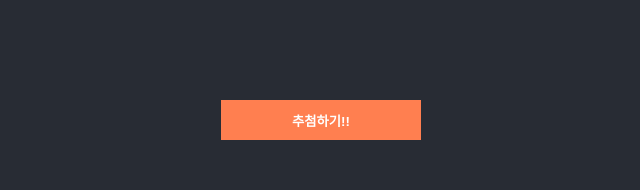
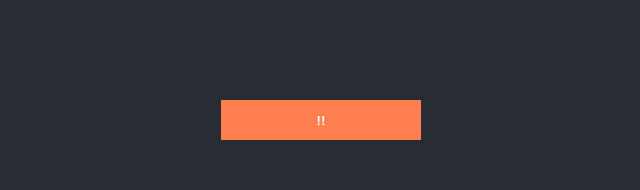
Before and after one commit to jjanddak/ts-lottery, a React (Create React App) app: page / in a window 1280 px wide. Shown: the top 190 px of the page, without its empty margins (319-959 px from the left). Built offline with nearby package versions, Linux system fonts and the light colour scheme.

Commit message:
추첨클릭시 추첨 완료까지 버튼 비활성화

```diff
--- a/src/App.tsx
+++ b/src/App.tsx
@@ -1,77 +1,90 @@
-import './App.css';
+import "./App.css";
 
 function App() {
-  function createLotto(){
-    let result:number[]=[];
+  function createLotto() {
+    // const btn: HTMLElement | null = document.getElementById('btn')
+    // btn?.setAttribute('disabled', '')
+    disableBtn(true)
+    let result: number[] = [];
 
-    function pickSome(digit:number){
-      let repeat = (Math.floor(Math.random()*10)%2)+1
+    function pickSome(digit: number) {
+      let repeat = (Math.floor(Math.random() * 10) % 2) + 1;
 
-      if(digit===40){
-        for(let i=0; i<repeat; i++){
-          if(result.length===6) return;
-          let pickedNum = (Math.floor(Math.random()*10)%6)+digit;
-          if(!result.includes(pickedNum)){
+      if (digit === 40) {
+        for (let i = 0; i < repeat; i++) {
+          if (result.length === 6) return;
+          let pickedNum = (Math.floor(Math.random() * 10) % 6) + digit;
+          if (!result.includes(pickedNum)) {
             result.push(pickedNum);
-          }else{
+          } else {
             i--;
           }
         }
-      }else if(digit===0){
-        for(let i=0; i<repeat; i++){
-          if(result.length===6) return;
-          let pickedNum = (Math.floor(Math.random()*10)%10)+1;
-          if(!result.includes(pickedNum)){
+      } else if (digit === 0) {
+        for (let i = 0; i < repeat; i++) {
+          if (result.length === 6) return;
+          let pickedNum = (Math.floor(Math.random() * 10) % 10) + 1;
+          if (!result.includes(pickedNum)) {
             result.push(pickedNum);
-          }else{
+          } else {
             i--;
           }
         }
-      }else{
-        for(let i=0; i<repeat; i++){
-          if(result.length===6) return;
-          let pickedNum = (Math.floor(Math.random()*10)%10)+digit;
-          if(!result.includes(pickedNum)){
+      } else {
+        for (let i = 0; i < repeat; i++) {
+          if (result.length === 6) return;
+          let pickedNum = (Math.floor(Math.random() * 10) % 10) + digit;
+          if (!result.includes(pickedNum)) {
             result.push(pickedNum);
-          }else{
+          } else {
             i--;
           }
         }
       }
     }
 
-    let digits:any[]=[0,10,20,30,40];
-    while(result.length<6){
-      let ran:number=(Math.floor(Math.random()*10)%5);
-      if(digits[ran]!==undefined){
+    let digits: any[] = [0, 10, 20, 30, 40];
+    for (let i = result.length; result.length < 6; i++) {
+      let ran: number = Math.floor(Math.random() * 10) % 5;
+      if (digits[ran] !== undefined) {
         let digit = digits[ran];
         pickSome(digit);
+        if (i === result.length) i--;
         digits[ran] = undefined;
       }
     }
 
-    let bonus=(Math.floor(Math.random()*100)%45)+1
-    while(result.includes(bonus)){
-      bonus=(Math.floor(Math.random()*100)%45)+1;
+    let bonus = (Math.floor(Math.random() * 100) % 45) + 1;
+    while (result.includes(bonus)) {
+      bonus = (Math.floor(Math.random() * 100) % 45) + 1;
     }
 
-    result.sort((a,b)=>a-b);
-    let li:HTMLElement=document.createElement("li");
-    li.textContent=`${result.toString()} + ${bonus}`;
-    let div:HTMLElement|null=document.querySelector(".container");
-    div!.appendChild(li);
+    result.sort((a, b) => a - b);
+    let li: HTMLElement = document.createElement("li");
+    li.textContent = `${result.toString()} + ${bonus}`;
+    let div: HTMLElement | null = document.querySelector(".container");
+    div?.appendChild(li);
+    disableBtn(false)
+    // btn?.removeAttribute('disabled')
+  }
+
+  const disableBtn = (status: Boolean) => {
+    const btn = document.getElementById('btn')
+    if (status) btn?.setAttribute('disabled', 'disabled')
+    else btn?.removeAttribute('disabled')
   }
 
   return (
-    <div className="App">
+    <div className="App" >
       <header className="App-header">
-        <button onClick={createLotto}>
-          추첨하기!!
+        <button
+          id="btn"
+          onClick={createLotto}
+        >
+          !!
         </button>
 
-        <div className="container">
-
-        </div>
+        <div className="container"></div>
       </header>
     </div>
   );
```
